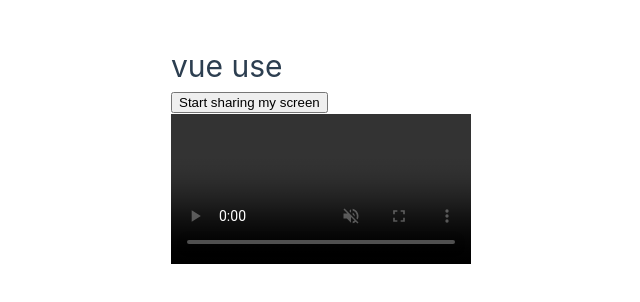
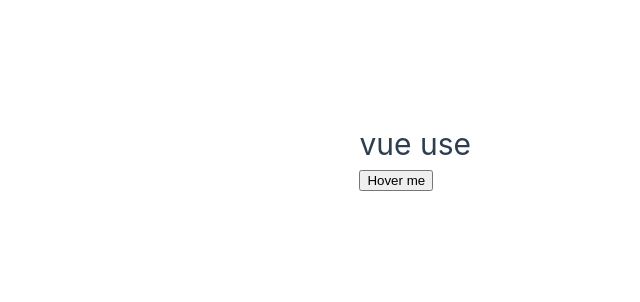
Before and after one commit to noah-00/vue3-doc, a Vue app: page / in a window 1280 px wide. Shown: the part 244-546 px from the top of the page, without its empty margins (169-809 px from the left). Built offline with nearby package versions, Linux system fonts and the light colour scheme.

Commit message:
✨ useElementHover

```diff
--- /dev/null
+++ b/src/components/VueUse/Sensors/UseElementHover.vue
@@ -0,0 +1,13 @@
+<script setup lang="ts">
+import { ref } from "vue";
+import { useElementHover } from "@vueuse/core";
+
+const el = ref<HTMLButtonElement>();
+const isHovered = useElementHover(el, { delayEnter: 200, delayLeave: 600 });
+</script>
+
+<template>
+  <button ref="el">
+    <span>{{ isHovered ? "Thank you!" : "Hover me" }}</span>
+  </button>
+</template>
--- a/src/components/VueUse/index.vue
+++ b/src/components/VueUse/index.vue
@@ -21,6 +21,7 @@ import OnClickOutside from "./Sensors/OnClickOutside.vue";
 import OnKeyStroke from "./Sensors/OnKeyStroke.vue";
 import OnLongPress from "./Sensors/OnLongPress.vue";
 import UseDisplayMedia from "./Sensors/UseDisplayMedia.vue";
+import UseElementHover from "./Sensors/UseElementHover.vue";
 </script>
 
 <template>
@@ -46,5 +47,6 @@ import UseDisplayMedia from "./Sensors/UseDisplayMedia.vue";
   <!-- <OnClickOutside /> -->
   <!-- <OnKeyStroke /> -->
   <!-- <OnLongPress /> -->
-  <UseDisplayMedia />
+  <!-- <UseDisplayMedia /> -->
+  <UseElementHover />
 </template>
```
